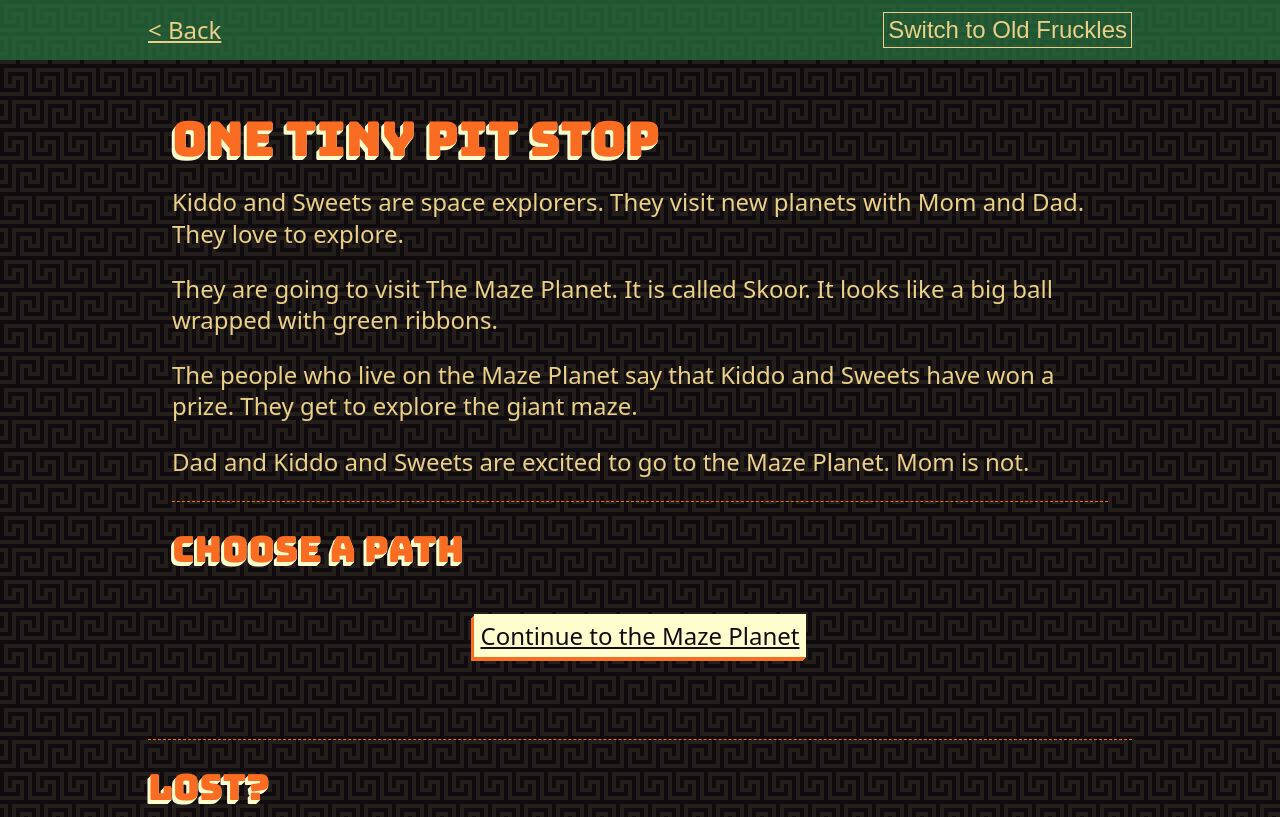
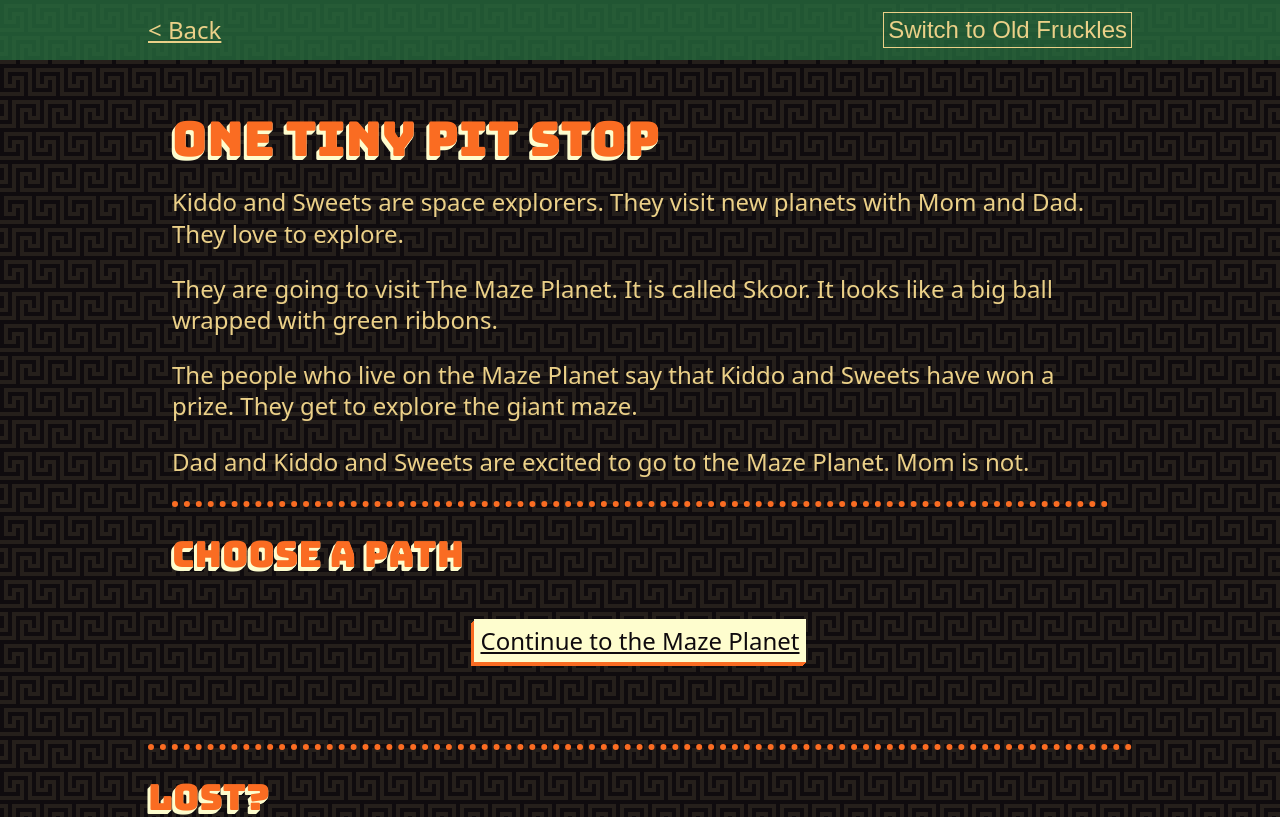
Before and after one commit to awayken/2017-christmas-card, a Nuxt app: page /landing-on-skoor in a window 1280 px wide. Shown: the top 817 px of the page. Built offline with nearby package versions, Linux system fonts and the light colour scheme.

Commit message:
Improve Chooser styling

```diff
--- a/components/Chooser.vue
+++ b/components/Chooser.vue
@@ -18,7 +18,7 @@
 
 <style>
   .chooser {
-    border-top: 1px dashed #fa6c22;
+    border-top: .25em dotted #fa6c22;
     margin-top: 1em;
     padding-top: 1em;
   }
@@ -35,15 +35,18 @@
   }
 
   .chooser__choice {
+    align-items: center;
     background: #fefdce;
     box-shadow: 0 1px #fa6c22,
       -1px 2px #fa6c22,
       -2px 3px #fa6c22,
       -3px 4px #fa6c22;
     color: #0f0b0e;
+    display: flex;
     margin: 5px 5px 10px 5px;
     max-width: calc(50% - 10px);
     padding: .25em;
+    text-align: center;
     text-decoration: none;
   }
 
```
